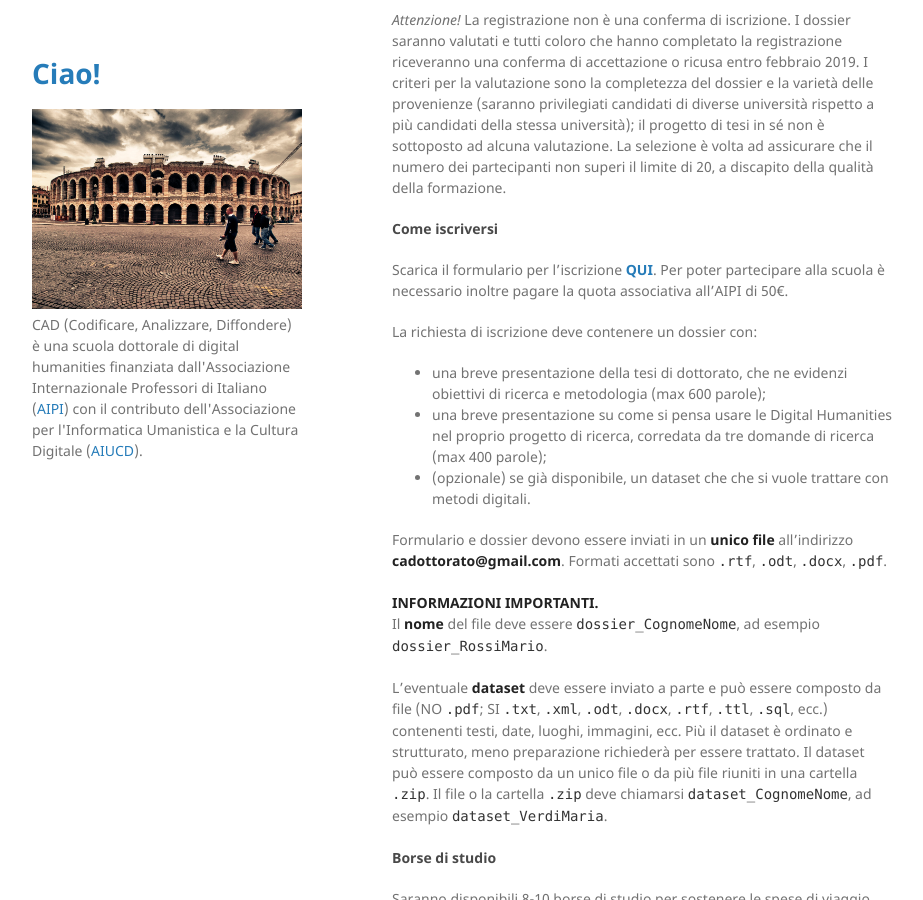
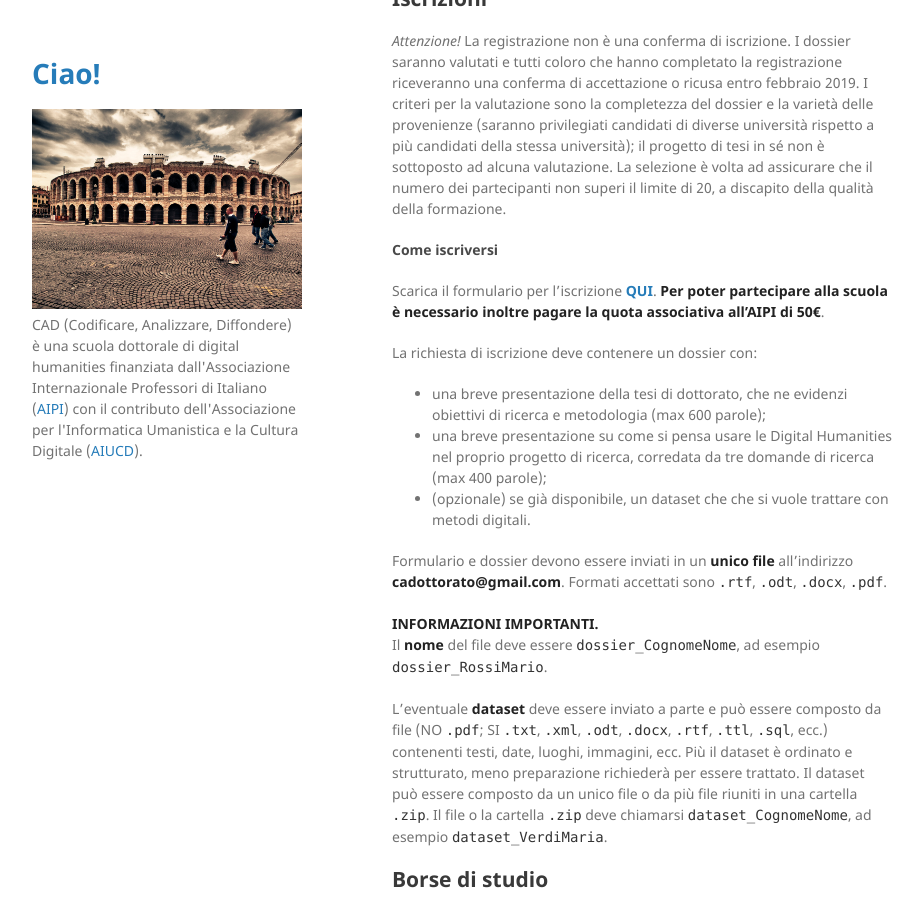
Before and after one commit to CADottorato/sito, a Jekyll site: the page built from index.md, in a window 1280 px wide and 900 px high, scrolled down 2270 px. Shown: the whole window, without its empty margins (178-1101 px from the left). Built offline with Jekyll 4.4.1, drawn with Linux system fonts in a browser that asks for light colours.

Commit message:
Modified sectioning and ToC

```diff
--- a/index.md
+++ b/index.md
@@ -98,7 +99,7 @@
 
 #### Come iscriversi
 
-Scarica il formulario per l'iscrizione **[QUI](assets/iscrizioni_form.rtf)**. Per poter partecipare alla scuola è necessario inoltre pagare la quota associativa all'AIPI di 50€.
+Scarica il formulario per l'iscrizione **[QUI](assets/iscrizioni_form.rtf)**. **Per poter partecipare alla scuola è necessario inoltre pagare la quota associativa all'AIPI di 50€**.
 
 La richiesta di iscrizione deve contenere un dossier con:
 
@@ -114,7 +115,7 @@
 L'eventuale **dataset** deve essere inviato a parte e può essere composto da file (NO `.pdf`; SI `.txt`, `.xml`, `.odt`, `.docx`, `.rtf`, `.ttl`, `.sql`, ecc.) contenenti testi, date, luoghi, immagini, ecc. Più il dataset è ordinato e strutturato, meno preparazione richiederà per essere trattato. Il dataset può essere composto da un unico file o da più file riuniti in una cartella `.zip`. Il file o la cartella `.zip` deve chiamarsi `dataset_CognomeNome`, ad esempio `dataset_VerdiMaria`.
 
 
-#### Borse di studio
+## Borse di studio
 
 Saranno disponibili 8-10 borse di studio per sostenere le spese di viaggio. LINK ALLA CALL.
 
```
Also changed, not shown: other parts of index.md (+1 -0 lines).
